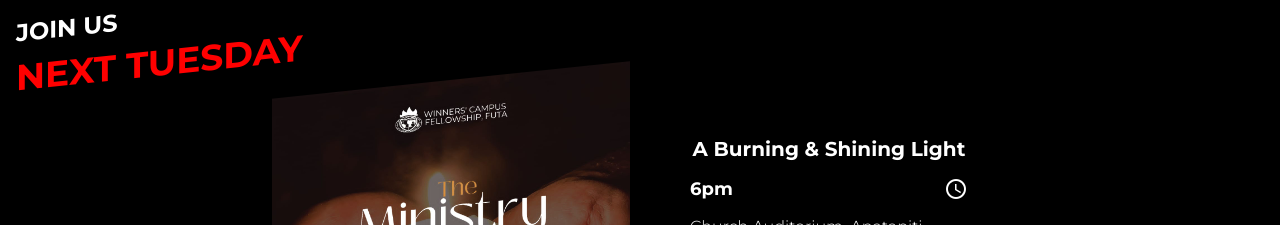
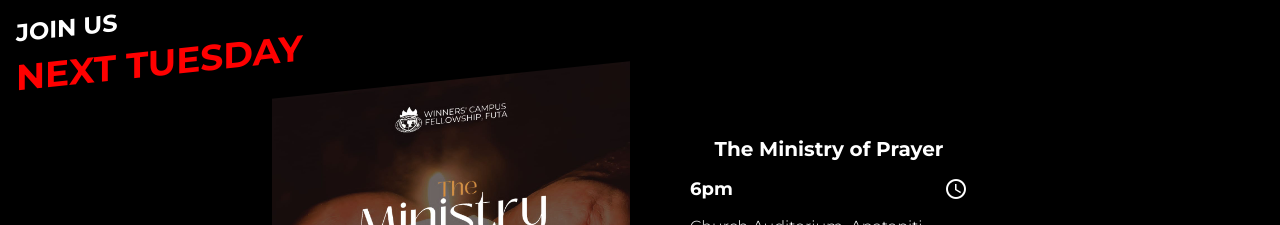
Before and after one commit to NRG-BUILDS/wcffuta, a React (Create React App) app: page / in a window 1280 px wide. Shown: the part 2660-2885 px from the top of the page. Built offline with nearby package versions, Linux system fonts and the light colour scheme; a web font is replaced by a local one.

Commit message:
Update Upcoming Program info

```diff
--- a/src/views/Homepage/UpcoProSect.js
+++ b/src/views/Homepage/UpcoProSect.js
@@ -32,7 +32,7 @@ const UpcoProSect = () => {
 
     //Edit this to edit event details
     const program = {
-        name: 'A Burning & Shining Light',
+        name: 'The Ministry of Prayer',
         venue: 'Church Auditorium, Apatapiti Layout.',
         time: '6pm'
     }
```
